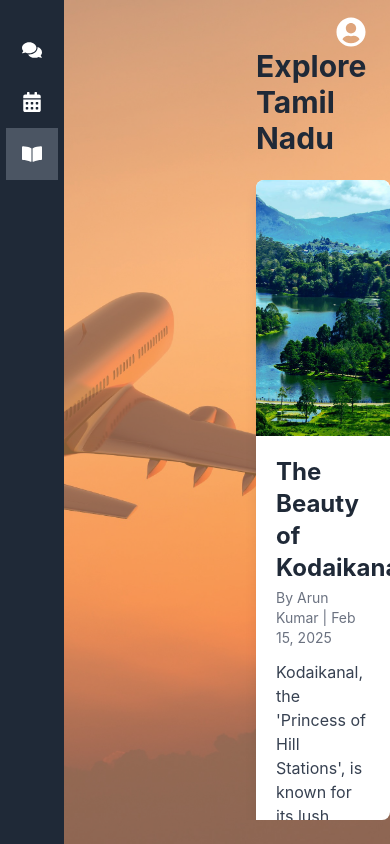
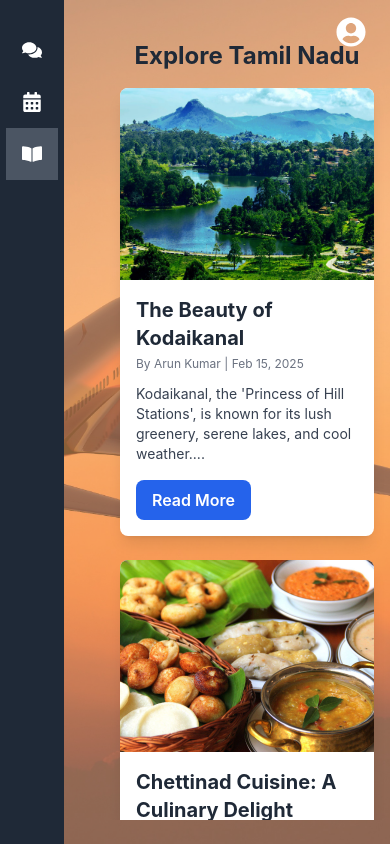
Before and after one commit to SARITHASAKTHIVEL/Travel_bot, a React (Create React App) app: page /blogs in a window 390 px wide. Built offline with nearby package versions, Linux system fonts and the light colour scheme.

Commit message:
Responsive design, added links

```diff
--- a/src/App.js
+++ b/src/App.js
@@ -12,28 +12,33 @@ function App() {
   const [isChatOpen, setIsChatOpen] = useState(true);
   return (
     <Router>
-      <div className="app-container flex h-screen"
-      style={{ backgroundImage: `url(${TravelImage})`,
+      <div
+        className="app-container flex h-screen"
+        style={{
+          backgroundImage: `url(${TravelImage})`,
           boxShadow: "inset 0 0 0 2000px rgba(249, 173, 101, 0.55)",
           backgroundSize: "cover",
           backgroundPosition: "center",
           backgroundRepeat: "no-repeat",
           height: "100vh",
           width: "100vw",
-     }}>
+        }}
+      >
         <Sidebar isChatOpen={isChatOpen} setIsChatOpen={setIsChatOpen} />
-        <div className={`flex-1 transition-all duration-300 p-6 pr-0 overflow-y-auto h-screen  ${
-            isChatOpen ? "ml-52" : "ml-20"
+        <div
+          className={`flex-1 transition-all duration-300 p-6 pr-0 overflow-y-auto h-screen ${
+            isChatOpen ? "ml-20" : "ml-10"
           }`}
-          style={{ maxHeight: "100vh" }}>
-          <div className="absolute top-0 right-0 w-9/12 h-16 flex justify-end items-center pr-6  bg-opacity-75 z-10">
+          style={{ maxHeight: "100vh" }}
+        >
+          <div className="absolute top-0 right-0 w-9/12 h-16 flex justify-end items-center pr-6 bg-opacity-75 z-10">
             <FaUserCircle className="text-white text-3xl cursor-pointer" />
           </div>
           <Routes>
             <Route path="/" element={<Navigate to="/chat" />} />
             <Route path="/chat" element={<ChatPage />} />
             <Route path="/events" element={<EventsPage />} />
-            <Route path="/blogs" element={<BlogsPage/>} />
+            <Route path="/blogs" element={<BlogsPage />} />
           </Routes>
         </div>
       </div>
--- a/src/components/BlogsPage.js
+++ b/src/components/BlogsPage.js
@@ -14,6 +14,7 @@ const BlogsPage = () => {
           date: "Feb 15, 2025",
           image: "./blog_1.jpg",
           description: "Kodaikanal, the 'Princess of Hill Stations', is known for its lush greenery, serene lakes, and cool weather.",
+          url:"https://sajeevdev.com/exploring-the-serene-beauty-of-kodaikanal-a-travel-guide/"
         },
         {
           id: 2,
@@ -22,6 +23,7 @@ const BlogsPage = () => {
           date: "Jan 30, 2025",
           image: "./blog2.jpg",
           description: "Chettinad cuisine is famous for its spicy flavors and aromatic spices, making it a must-try in Tamil Nadu.",
+          url:"https://www.hidmc.com/blog-posts/chettinad-cuisine-exploring-the-flavors-of-tamil-nadu"
         },
         {
           id: 3,
@@ -30,6 +32,7 @@ const BlogsPage = () => {
           date: "Feb 10, 2025",
           image: "./blog3.jpg",
           description: "Mahabalipuram is a UNESCO Heritage site with ancient rock carvings and breathtaking seaside temples.",
+          url:"https://www.tamilnadutourism.tn.gov.in/destinations/mahabalipuram"
         },
         {
           id: 4,
@@ -38,6 +41,7 @@ const BlogsPage = () => {
           date: "March 5, 2025",
           image: "./blog4.jpg",
           description: "Ooty, nestled in the Nilgiri Hills, is famous for its tea gardens, misty mountains, and colonial charm. A perfect getaway for nature lovers!",
+          url:"https://briotravels.com/blog/the-ooty-travel-guide-a-pretty-wonderful-escape-into-the-queen-of-hill-stations/"
         },
         {
           id: 5,
@@ -46,6 +50,7 @@ const BlogsPage = () => {
           date: "June 15, 2025",
           image: "./blog5.jpg",
           description: "Yercaud, a lesser-known hill station in Tamil Nadu, is famous for its coffee plantations, scenic viewpoints, and peaceful environment.",
+          url:"https://www.agoda.com/travel-guides/india/yercaud/discover-yercauds-hidden-gems-your-ultimate-tourist-guide/"
         },
         {
           id: 6,
@@ -54,6 +59,7 @@ const BlogsPage = () => {
           date: "September 22, 2025",
           image: "./blog6.jpg",
           description: "Take a boat ride through the Pichavaram Mangrove Forests, one of the largest in the world, best explored post-monsoon for a mesmerizing experience.",
+          url:"https://www.thatgoangirl.com/exploring-the-mangrove-forest-of-pichavaram/"
         },
         {
           id: 7,
@@ -62,6 +68,7 @@ const BlogsPage = () => {
           date: "April 5, 2025",
           image: "./blog7.png",
           description: "Taste the rich, aromatic Kumbakonam Degree Coffee, a must-try for coffee lovers visiting Tamil Nadu.",
+          url:"https://njwebdesigning.in/the-tale-of-kumbakonam-degree-coffee/"
         },
         {
           id: 8,
@@ -70,6 +77,7 @@ const BlogsPage = () => {
           date: "January 16, 2025",
           image: "./event.jpg",
           description: "Jallikattu, a centuries-old bull-taming sport, is an integral part of Tamil Nadu’s Pongal celebrations, showcasing bravery, tradition, and the deep connection between farmers and native bull breeds.",
+          url:"https://www.cheggindia.com/daily-buzz/jallikattu-2025-bull-taming-festival/"
 
         }
       ]);
@@ -79,9 +87,13 @@ const BlogsPage = () => {
 
 
   return (
-    <div className="flex flex-col items-center w-full h-full overflow-y-auto p-6 pr-0  rounded-lg">
+    <div className="flex flex-col items-center w-full h-full overflow-y-auto p-4 sm:p-6 rounded-lg">
+    {/* Page Title */}
+    <h1 className="text-2xl sm:text-3xl font-bold text-gray-800 mb-4 sm:mb-6 text-center">
+      Explore Tamil Nadu
+    </h1>
 
-      <h1 className="text-3xl font-bold text-gray-800 mb-6">Explore Tamil Nadu</h1>
+    {/* Loading & No Blogs Handling */}
     {loading ? (
       <p className="text-gray-500">Loading blogs...</p>
     ) : blogs.length === 0 ? (
@@ -90,14 +102,35 @@ const BlogsPage = () => {
       <div className="w-full max-w-4xl space-y-6">
         {blogs.map((blog) => (
           <div key={blog.id} className="bg-white shadow-lg rounded-lg overflow-hidden">
-              <img src={blog.image} alt={blog.title} className="w-full h-64 object-cover" />
-              <div className="p-5">
-                <h2 className="text-2xl font-bold text-gray-800">{blog.title}</h2>
-                <p className="text-gray-500 text-sm mt-1">By {blog.author} | {blog.date}</p>
-                <p className="text-gray-700 mt-3">{blog.description.substring(0, 150)}...</p>
-                <button className="mt-4 px-5 py-2 bg-blue-600 text-white font-semibold rounded-lg hover:bg-blue-700 transition">
+            {/* Blog Image */}
+            <img
+              src={blog.image}
+              alt={blog.title}
+              className="w-full h-48 sm:h-64 object-cover"
+            />
+
+            {/* Blog Content */}
+            <div className="p-4 sm:p-5">
+              <h2 className="text-xl sm:text-2xl font-bold text-gray-800">{blog.title}</h2>
+              <p className="text-gray-500 text-xs sm:text-sm mt-1">
+                By {blog.author} | {blog.date}
+              </p>
+              <p className="text-gray-700 mt-3 text-sm sm:text-base">
+                {blog.description.substring(0, 150)}...
+              </p>
+
+              {/* Read More Button */}
+              {/* <button className="mt-4 w-full sm:w-auto px-4 py-2 bg-blue-600 text-white font-semibold rounded-lg hover:bg-blue-700 transition">
                 Read More
-                </button>
+              </button> */}
+              <a
+                  href={blog.url}
+                  target="_blank"
+                  rel="noopener noreferrer"
+                  className="mt-4 inline-block px-4 py-2 bg-blue-600 text-white font-semibold rounded-lg hover:bg-blue-700 transition"
+                >
+                  Read More
+                </a>
             </div>
           </div>
         ))}
--- a/src/components/ChatPage.js
+++ b/src/components/ChatPage.js
@@ -84,8 +84,16 @@ const ChatPage = () => {
     }
   };
 
+  const handleKeyPress = (e) => {
+    if (e.key === "Enter" && !e.shiftKey) {
+      e.preventDefault(); // Prevents new line
+      handleSendMessage(input);
+    }
+  };
+
   return (
-    <div className="h-full px-80 flex flex-col">
+    <div className="h-full flex flex-col px-4 sm:px-20 lg:px-40 xl:px-80">
+      {/* Chat Messages */}
       <div className="flex-1 overflow-y-auto p-4 rounded-lg">
         {messages.map((msg, index) => (
           <div key={index} className={`mb-4 ${msg.sender === "user" ? "text-right" : "text-left"}`}>
@@ -100,31 +108,39 @@ const ChatPage = () => {
         ))}
         {loading && <div className="text-gray-500 text-center mt-2">Bot is typing...</div>}
       </div>
-      <div className="mt-5 flex">
+
+      {/* Input Section */}
+      <div className="mt-5 flex items-center">
         <div className="relative w-full">
           <textarea
-            className="w-full flex-1 p-2 border rounded-lg"
+            className="w-full flex-1 p-2 border rounded-lg resize-none"
             placeholder="Type your message..."
             value={input}
             onChange={(e) => setInput(e.target.value)}
+            onKeyDown={handleKeyPress}
             name="question"
+            rows="1"
           />
           {input === "" && (
             <span
               onClick={startListening}
-              className="absolute inset-y-0 right-2 flex items-center cursor-pointer text-gray-500"
+              className="absolute inset-y-0 right-3 flex items-center cursor-pointer text-gray-500"
             >
               {isListening ? "Listening..." : <FaMicrophone className="text-xl" />}
             </span>
           )}
         </div>
+
+        {/* Send Button */}
+
         <button
-          className="ml-2 px-4 py-2 bg-blue-500 text-white rounded-lg"
+          className="ml-2 px-4 py-2 bg-blue-500 text-white rounded-lg whitespace-nowrap"
           onClick={() => handleSendMessage(input)}
           disabled={loading}
         >
           {loading ? "Sending..." : "Send"}
         </button>
+
       </div>
     </div>
   );
--- a/src/components/Voicechat.js
+++ b/src/components/Voicechat.js
@@ -84,23 +84,30 @@ const VoiceChat = ({ onClose }) => {
   };
 
   return (
-    <div className="flex flex-col items-center justify-center p-4">
-      <p className="mb-2">You said: {transcript || "..."}</p>
-      <p className="mb-4">Reply: {loading ? "Processing..." : response || "..."}</p>
+    <div className="flex flex-col items-center justify-center p-4 sm:p-6 w-full max-w-md mx-auto bg-white shadow-lg rounded-lg">
+      {/* Transcript & Response */}
+      <p className="mb-2 text-center text-gray-800 font-medium">
+        You said: <span className="font-semibold">{transcript || "..."}</span>
+      </p>
+      <p className="mb-4 text-center text-gray-700">
+        Reply: <span className="font-semibold">{loading ? "Processing..." : response || "..."}</span>
+      </p>
 
+      {/* Start Voice Chat Button */}
       {!isListening ? (
         <button
-          className="px-4 py-2 bg-green-500 text-white rounded-lg"
+          className="px-4 py-2 w-full sm:w-auto bg-green-500 text-white font-semibold rounded-lg transition hover:bg-green-600"
           onClick={() => setIsListening(true)}
         >
           Start Voice Chat
         </button>
       ) : (
-        <p className="text-blue-500">Listening...</p>
+        <p className="text-blue-500 font-semibold text-lg">Listening...</p>
       )}
 
+      {/* Close Button */}
       <button
-        className="mt-4 px-4 py-2 bg-red-500 text-white rounded-lg"
+        className="mt-4 px-4 py-2 w-full sm:w-auto bg-red-500 text-white font-semibold rounded-lg transition hover:bg-red-600"
         onClick={() => {
           setIsListening(false);
           window.speechSynthesis.cancel();
```
Lines whose indentation alone changed are shown as unchanged.
